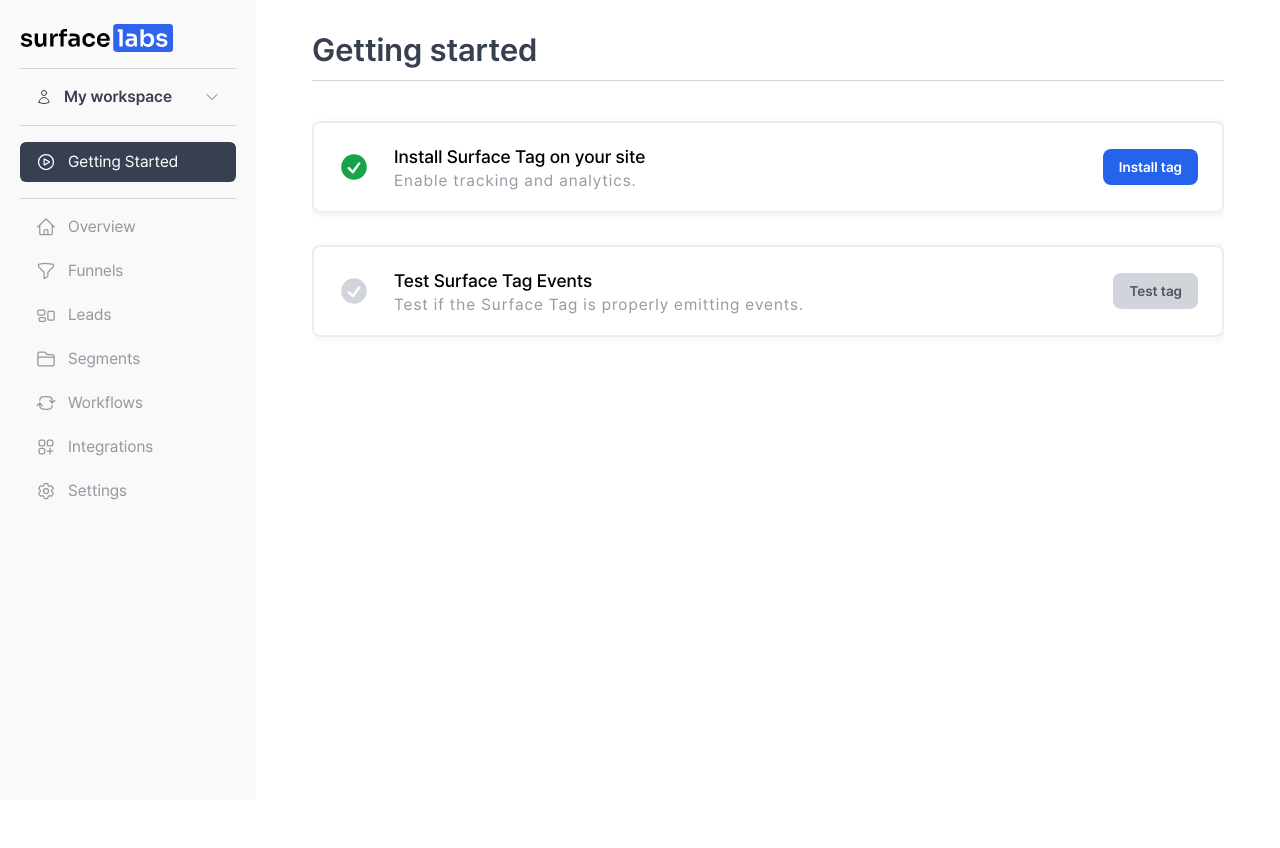
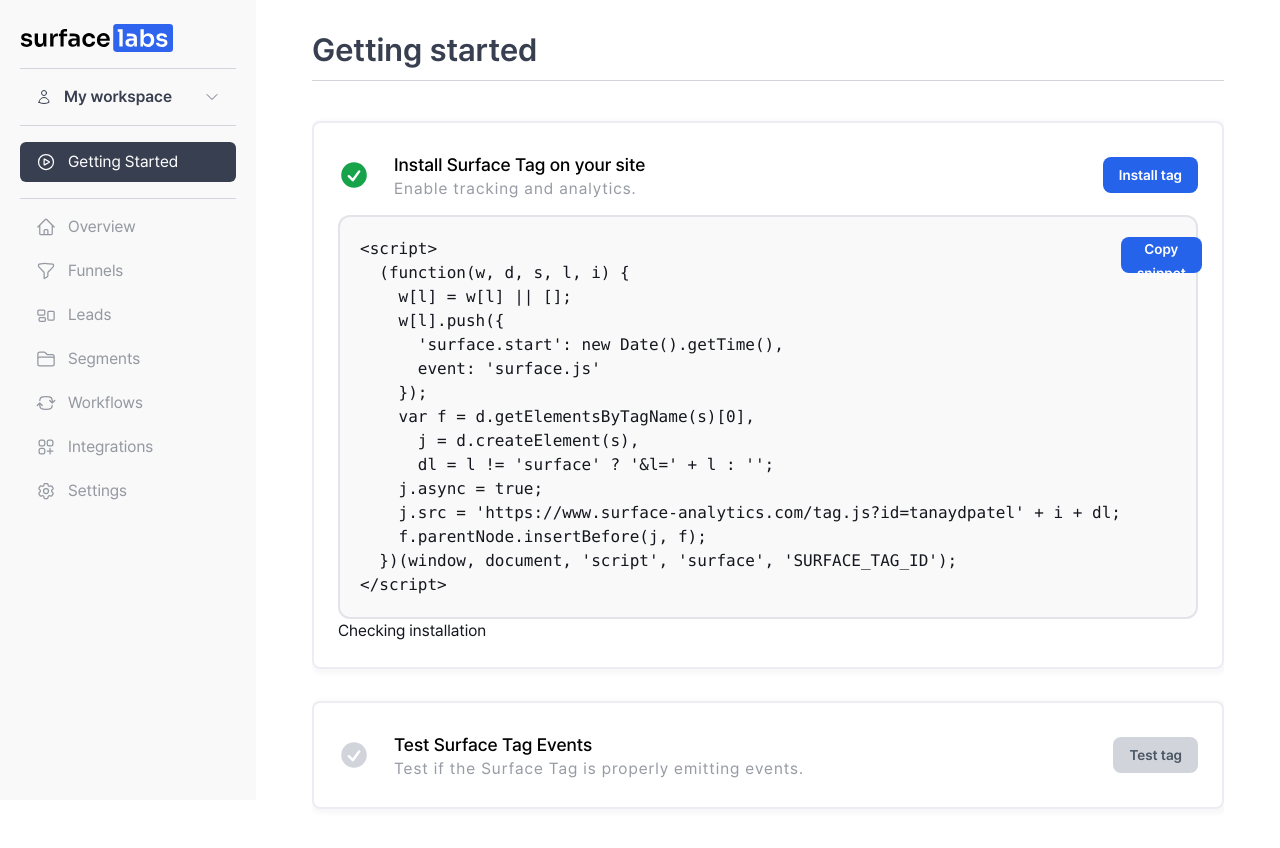
Before and after one commit to tanaydpatel/web-analytics-tracker, a Next.js app: page /dashboard in a window 1280 px wide. Both pictures are taken after a click on the button "Install tag". Shown: the top 848 px of the page. Before the commit the page ends 800 px from the top, so only its background shows below. Built offline with nearby package versions, Linux system fonts and the light colour scheme.

Commit message:
⚡ installation snippet

```diff
--- a/src/app/dashboard/page.tsx
+++ b/src/app/dashboard/page.tsx
@@ -2,6 +2,8 @@
 
 import React, { useState } from "react";
 import ActionBanner from "~/components/ActionBanner";
+import CheckInstallation from "~/components/CheckInstallation";
+import InstallationSnippet from "~/components/InstallationSnippet";
 import { STEP } from "~/constants";
 
 type Props = {
@@ -31,7 +33,10 @@
         isDisabled={false}
         isExpanded={currentStep === STEP.INSTALL}
         handleExpand={handleCurrentStep(STEP.INSTALL)}
-      />
+      >
+        <InstallationSnippet userId="tanaydpatel" />
+        <CheckInstallation />
+      </ActionBanner>
       <ActionBanner
         title="Test Surface Tag Events"
         subTitle="Test if the Surface Tag is properly emitting events."
--- a/src/components/ActionBanner.tsx
+++ b/src/components/ActionBanner.tsx
@@ -1,6 +1,6 @@
 "use client";
 
-import React, { useEffect, useState } from "react";
+import React, { PropsWithChildren, useEffect, useState } from "react";
 import Button from "./Button";
 import {
   CheckCircleIcon,
@@ -8,7 +8,7 @@
 } from "@heroicons/react/20/solid";
 import { STATUS } from "~/constants";
 
-interface ActionBannerProps {
+interface ActionBannerProps extends PropsWithChildren {
   title: string;
   subTitle: string;
   buttonLabel: string;
@@ -26,9 +26,11 @@
   isDisabled = true,
   isExpanded = false,
   handleExpand,
+  children,
 }) => {
   return (
-    <div className="mb-8 flex h-[92px] w-full flex-row items-start justify-between gap-6 rounded-lg border-2 border-[#ebedf3] px-6 shadow-[2px_2px_4px_3px_rgba(0,0,0,0.03)]">
+    <div className="mb-8 rounded-lg border-2 border-[#ebedf3] p-6 shadow-[2px_2px_4px_3px_rgba(0,0,0,0.03)]">
+      <div className="flex h-14 w-full flex-row items-start justify-between gap-6">
         <div className="flex h-full flex-row">
           <div className="flex h-full flex-col items-center justify-center">
             {status === "error" && (
@@ -56,6 +58,8 @@
           />
         </div>
       </div>
+      {isExpanded && <div className="mt-3">{children}</div>}
+    </div>
   );
 };
 export default ActionBanner;
--- a/src/components/CheckInstallation.tsx
+++ b/src/components/CheckInstallation.tsx
@@ -0,0 +1,6 @@
+import React from "react";
+
+const CheckInstallation: React.FC = () => {
+  return <div>Checking installation</div>;
+};
+export default CheckInstallation;
--- a/src/components/InstallationSnippet.tsx
+++ b/src/components/InstallationSnippet.tsx
@@ -0,0 +1,43 @@
+import React from "react";
+import Button from "./Button";
+
+interface InstallationSnippetProps {
+  userId: string;
+}
+
+const InstallationSnippet: React.FC<InstallationSnippetProps> = ({
+  userId,
+}) => {
+  const snippet = `<script>
+  (function(w, d, s, l, i) {
+    w[l] = w[l] || [];
+    w[l].push({
+      'surface.start': new Date().getTime(),
+      event: 'surface.js'
+    });
+    var f = d.getElementsByTagName(s)[0],
+      j = d.createElement(s),
+      dl = l != 'surface' ? '&l=' + l : '';
+    j.async = true;
+    j.src = 'https://www.surface-analytics.com/tag.js?id=${userId}' + i + dl;
+    f.parentNode.insertBefore(j, f);
+  })(window, document, 'script', 'surface', 'SURFACE_TAG_ID');
+</script>
+`;
+
+  return (
+    <div className="flex w-full items-start justify-between rounded-xl border-2 border-[#e2e4e9] bg-[#f9f9f9] p-5">
+      <pre>
+        <code>{snippet}</code>
+      </pre>
+      <Button
+        label="Copy snippet"
+        onClick={() => {
+          alert("copied");
+        }}
+        isDisabled={false}
+      />
+    </div>
+  );
+};
+export default InstallationSnippet;
```
Lines whose indentation alone changed are shown as unchanged.
